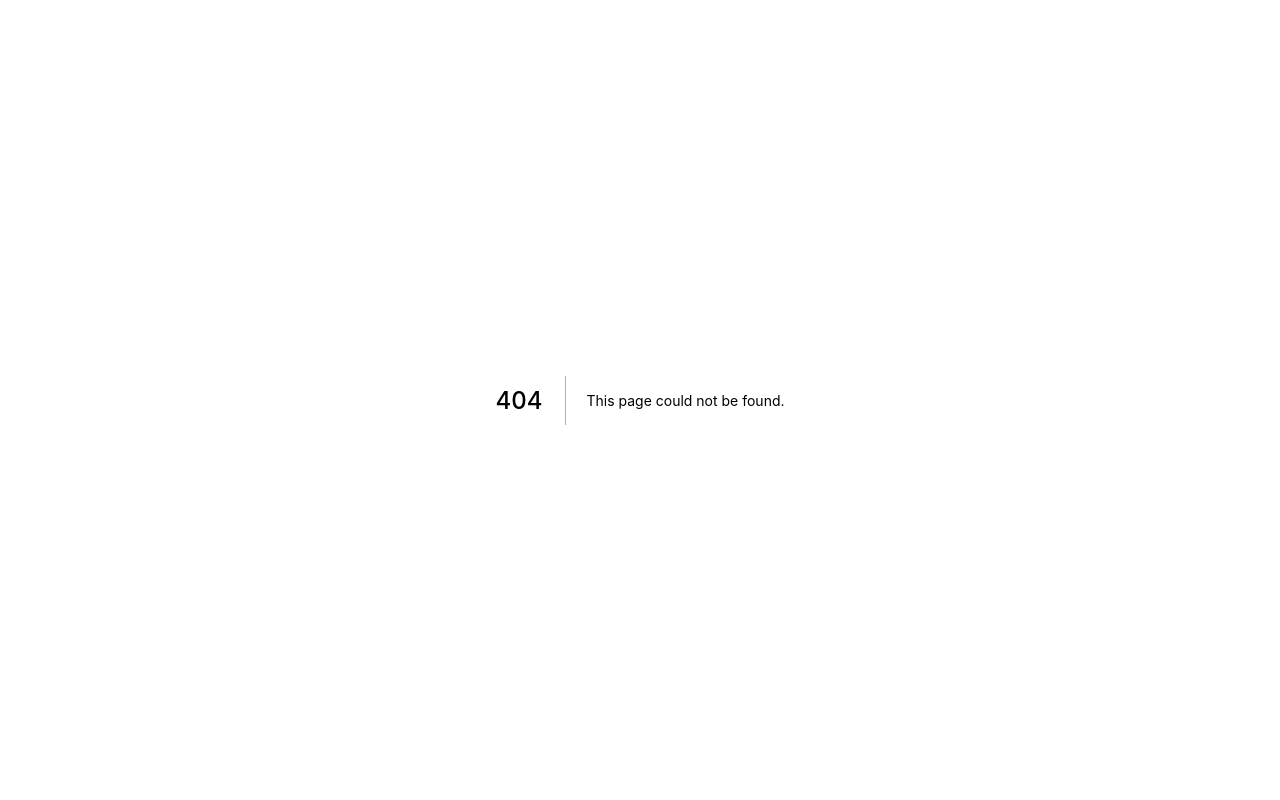
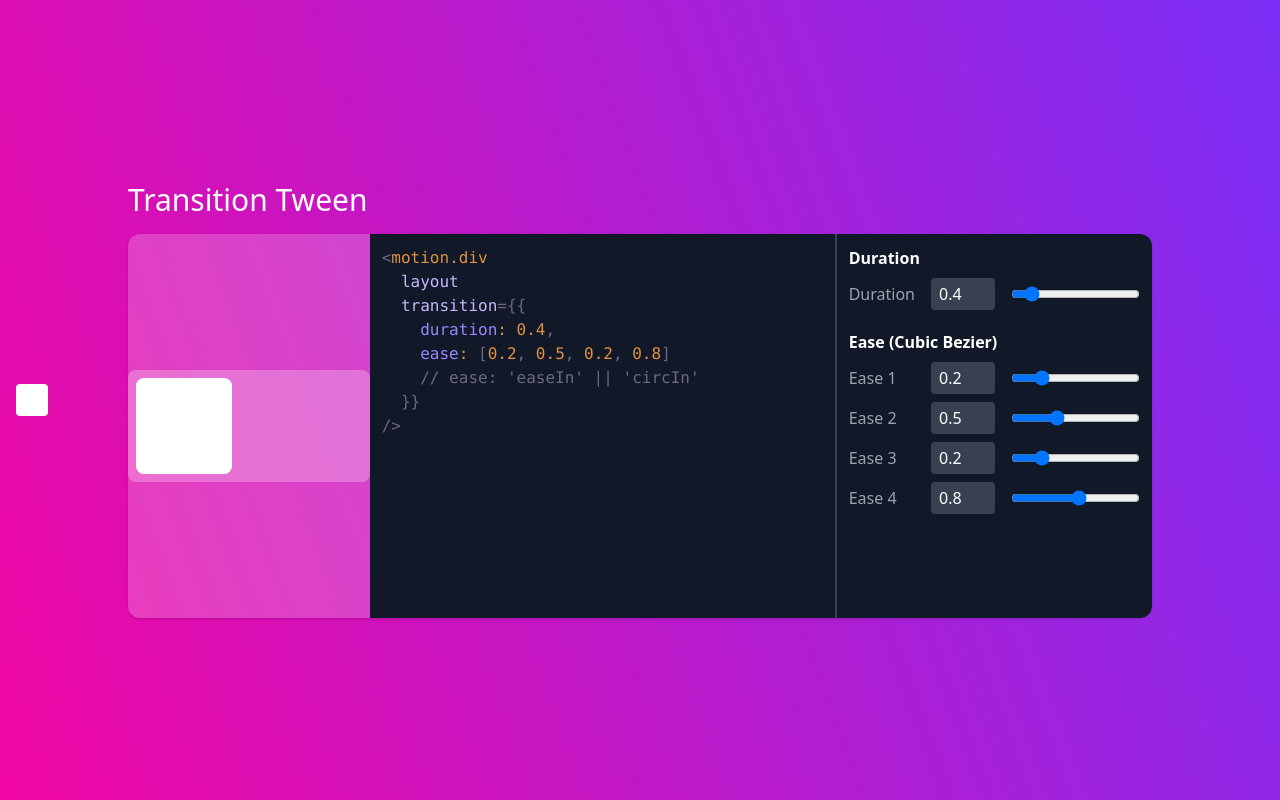
Before and after one commit to alisyahidin/framer-motion-showcase, a Next.js app: page /tween in a window 1280 px wide. Before the commit this address had no page. Built offline with nearby package versions, Linux system fonts and the light colour scheme.

Commit message:
add sample of transition tween

```diff
--- a/components/Layout.js
+++ b/components/Layout.js
@@ -51,7 +51,7 @@ const Sidebar = ({ children }) => {
               </Link>
             </li>
             <li>
-              <Link href="/" passHref>
+              <Link href="/tween" passHref>
                 <a>Tween</a>
               </Link>
             </li>
--- a/pages/orchestration.js
+++ b/pages/orchestration.js
@@ -75,7 +75,7 @@ const item = {
           </motion.ul>
         </div>
         <div className="flex bg-gray-900 rounded-r-xl">
-          <div className="flex p-3" style={{ width: 665 }}>
+          <div className="flex p-3" style={{ width: 465 }}>
             <Highlight language="jsx">
               {getCode(isMounted)}
             </Highlight>
--- a/pages/shared-layout-animation.js
+++ b/pages/shared-layout-animation.js
@@ -44,7 +44,7 @@ const ListItem = () => {
 
   return (
     <div className="flex flex-col justify-center h-5/6 w-4/5">
-      <h1 className="text-white text-3xl mb-4">Shared layout child component's state</h1>
+      <h1 className="text-white text-3xl mb-4">Shared layout child components state</h1>
       <div className="flex shadow rounded-xl bg-white bg-opacity-20 blur">
         <div className="flex items-center justify-center w-full overflow-hidden relative">
           {layout
--- /dev/null
+++ b/pages/tween.js
@@ -0,0 +1,80 @@
+import { useState } from 'react'
+import Head from 'next/head'
+import { motion, useCycle } from 'framer-motion'
+import Highlight from 'components/Highlight'
+import ValueSlider from 'components/ValueSlider'
+
+function AnimationVariant() {
+  const [justifyContent, toggleJustifyContent] = useCycle('flex-start', 'flex-end')
+  const [data, setData] = useState({
+    duration: 0.4,
+    ease1: 0.2,
+    ease2: 0.5,
+    ease3: 0.2,
+    ease4: 0.8,
+  })
+
+  const getCode = (data) => `
+<motion.div
+  layout
+  transition={{
+    duration: ${data.duration},
+    ease: [${data.ease1}, ${data.ease2}, ${data.ease3}, ${data.ease4}]
+    // ease: 'easeIn' || 'circIn'
+  }}
+/>`.trim()
+
+  return (
+    <div className="w-4/5">
+      <h1 className="text-white text-3xl mb-4">Transition Tween</h1>
+      <div className="flex shadow rounded-xl bg-white bg-opacity-20 blur h-96">
+        <div className="flex items-center justify-center w-full overflow-hidden relative">
+          <div style={{ justifyContent }} onClick={toggleJustifyContent} className="flex p-2 bg-white bg-opacity-25 w-64 rounded-lg cursor-pointer">
+            <motion.div
+              layout
+              transition={{
+                duration: data.duration,
+                ease: [data.ease1, data.ease2, data.ease3, data.ease4]
+              }}
+              className="w-24 h-24 rounded-lg bg-white"
+            />
+          </div>
+        </div>
+        <div className="flex bg-gray-900 rounded-r-xl text-white">
+          <div className="flex p-3" style={{ width: 465 }}>
+            <Highlight language="jsx">
+              {getCode(data)}
+            </Highlight>
+          </div>
+          <div className="p-3 border-l-2 border-gray-700">
+            <div className="mb-5">
+              <strong>Duration</strong>
+              <ValueSlider title="Duration" min={0.2} max={2} step={0.1} value={data.duration} setValue={val => setData(prev => ({ ...prev, duration: val }))} />
+            </div>
+            <div className="mb-5">
+              <strong>Ease (Cubic Bezier)</strong>
+              <ValueSlider title="Ease 1" min={0} max={1} step={0.10} value={data.ease1} setValue={val => setData(prev => ({ ...prev, ease1: val }))} />
+              <ValueSlider title="Ease 2" min={0} max={1.5} step={0.10} value={data.ease2} setValue={val => setData(prev => ({ ...prev, ease2: val }))} />
+              <ValueSlider title="Ease 3" min={0} max={1} step={0.10} value={data.ease3} setValue={val => setData(prev => ({ ...prev, ease3: val }))} />
+              <ValueSlider title="Ease 4" min={0} max={1.5} step={0.10} value={data.ease4} setValue={val => setData(prev => ({ ...prev, ease4: val }))} />
+            </div>
+          </div>
+        </div>
+      </div>
+    </div>
+  )
+}
+
+const Tween = () => {
+  return (<>
+    <Head>
+      <title>Framer Motion</title>
+      <link rel="icon" href="/favicon.ico" />
+    </Head>
+    <div className="flex flex-col justify-center items-center h-screen">
+      <AnimationVariant />
+    </div>
+  </>)
+}
+
+export default Tween
```
